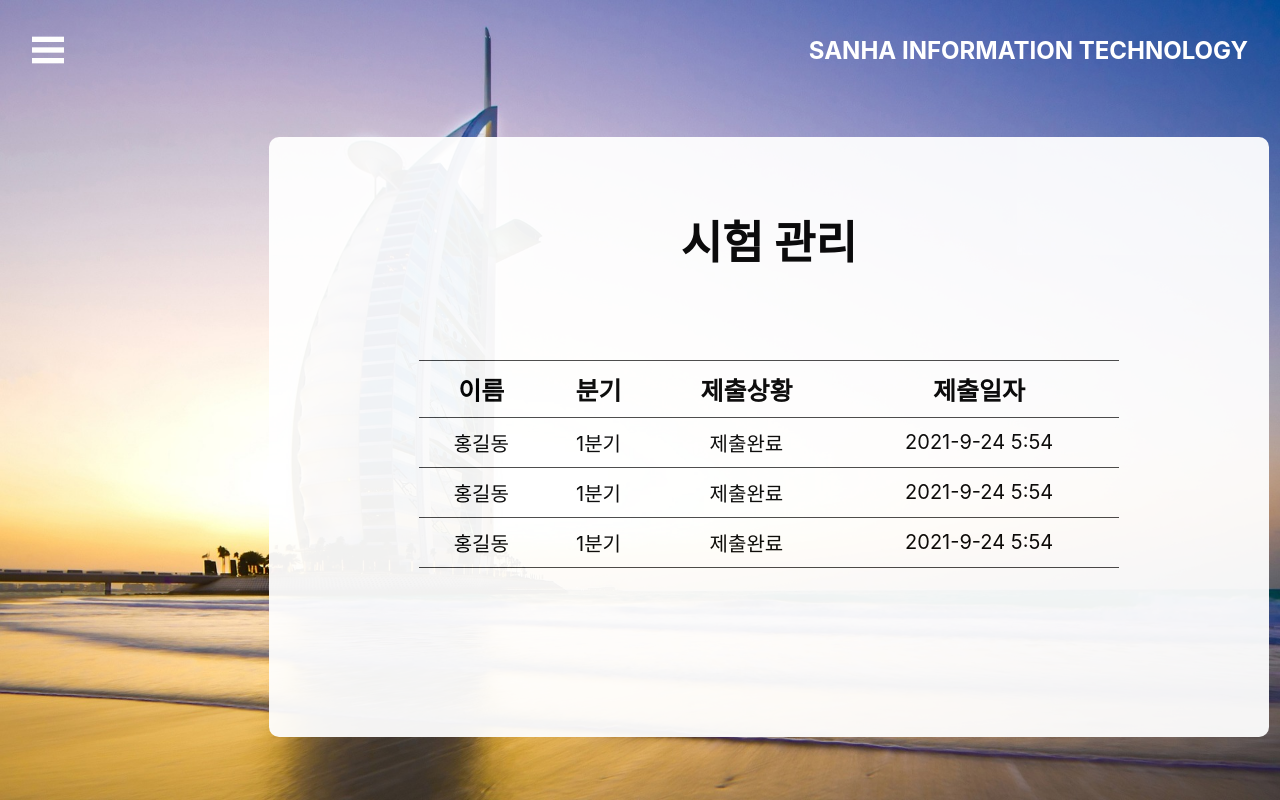
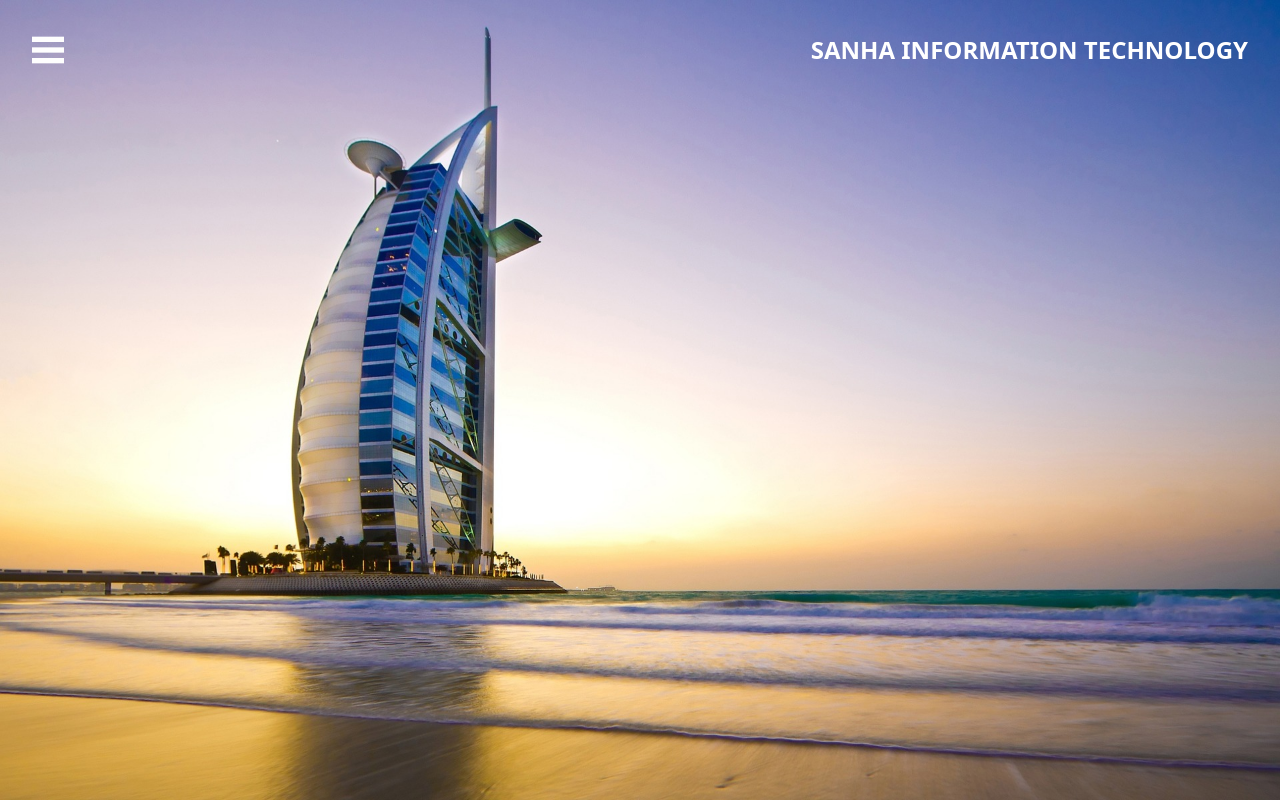
Before and after one commit to PARKBEB/Box, a React (Create React App) app: page /Tboard in a window 1280 px wide. Built offline with nearby package versions, Linux system fonts and the light colour scheme.

Commit message:
test page update!

```diff
--- a/package.json
+++ b/package.json
@@ -8,9 +8,11 @@
     "@testing-library/react": "^11.2.7",
     "@testing-library/user-event": "^12.8.3",
     "axios": "^0.21.4",
+    "bootstrap": "^5.1.1",
     "faker": "^5.5.3",
     "http-proxy-middleware": "^2.0.1",
     "react": "^17.0.2",
+    "react-bootstrap": "^1.6.4",
     "react-dom": "^17.0.2",
     "react-icons": "^4.2.0",
     "react-router-dom": "^5.3.0",
--- a/src/Main.css
+++ b/src/Main.css
@@ -44,16 +44,7 @@
       padding-left: 50%;
   }
 
-  .main-wrap .main-mid p {
-      color: #fff;
-      font-size: 38px;
-      font-weight: bold;
-      text-shadow: 2px 2px 10px #000;
-  }
-
-
   .main-wrap .menu-bars-close {
-      display: inherit;
       margin-top: 34px;
       margin-left: 12%;
       width: 32px;
--- a/src/Main.js
+++ b/src/Main.js
@@ -4,6 +4,7 @@ import { Link } from 'react-router-dom';
 
 function Main() {
   const [sidebar, setSidebar] = useState(false);
+  console.log(sidebar);
   const showSidebar = () => setSidebar(!sidebar);
   return (
   <div className="main-wrap">
@@ -21,12 +22,8 @@ function Main() {
       </ul>
     </nav>
     <div className="main-mid">
-        <p>
-            산하정보기술 교육프로그램
-        </p>
-        <p>
-            시험 및 과제에 대한 결과를 확인하세요.
-        </p>
+
+
     </div>
   </div>
 
--- a/src/Tboard.js
+++ b/src/Tboard.js
@@ -32,41 +32,7 @@ function Tboard() {
             <li>평가관리</li>
         </ul>
         </nav>
-        <div class="table-mid">
-        <h2>시험 관리</h2>
-            <table>
-                <thead>
-                    <tr>
-                        <th>이름</th>
-                        <th>분기</th>
-                        <th>제출상황</th>
-                        <th>제출일자</th>
-                    </tr>
-                </thead>
-                <tbody>
-                    <tr>
-                        <td>홍길동</td>
-                        <td>1분기</td>
-                        <td>제출완료</td>
-                        <td>{today()}</td>
-                    </tr>
-                    <tr>
-                        <td>홍길동</td>
-                        <td>1분기</td>
-                        <td>제출완료</td>
-                        <td>{today()}</td>
-                    </tr>
-                    <tr>
-                        <td>홍길동</td>
-                        <td>1분기</td>
-                        <td>제출완료</td>
-                        <td>{today()}</td>
-                    </tr>
-                </tbody>
-            </table>
-        </div>
     </div>
-
   );
 }
 
--- a/src/index.js
+++ b/src/index.js
@@ -3,6 +3,7 @@ import ReactDOM from 'react-dom';
 import './index.css';
 import App from './App';
 import reportWebVitals from './reportWebVitals';
+import 'bootstrap/dist/css/bootstrap.css';
 
 ReactDOM.render(
   <React.StrictMode>
```
Also changed, not shown: 1 other file (tests, documents, lock files or other folders).
